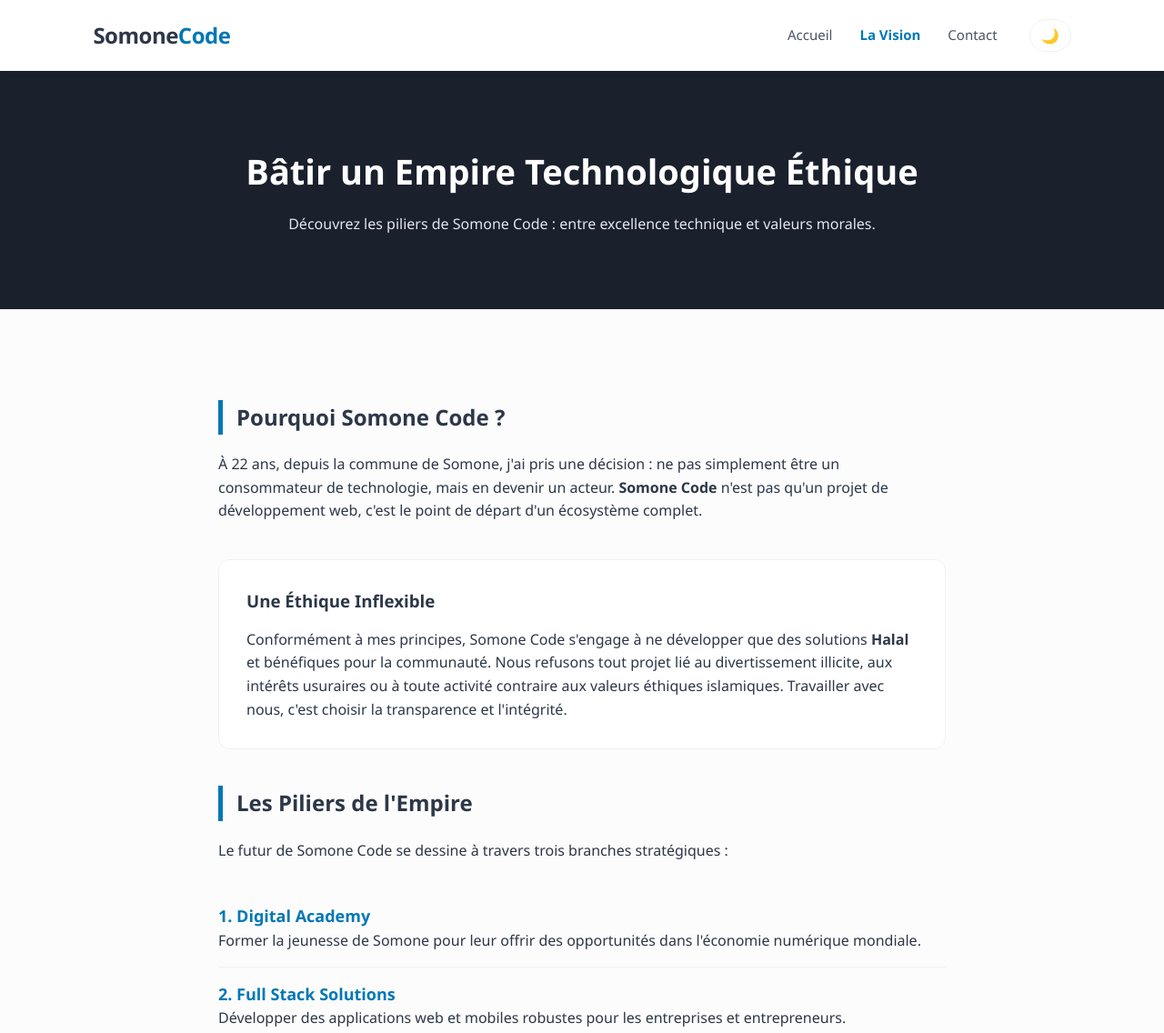
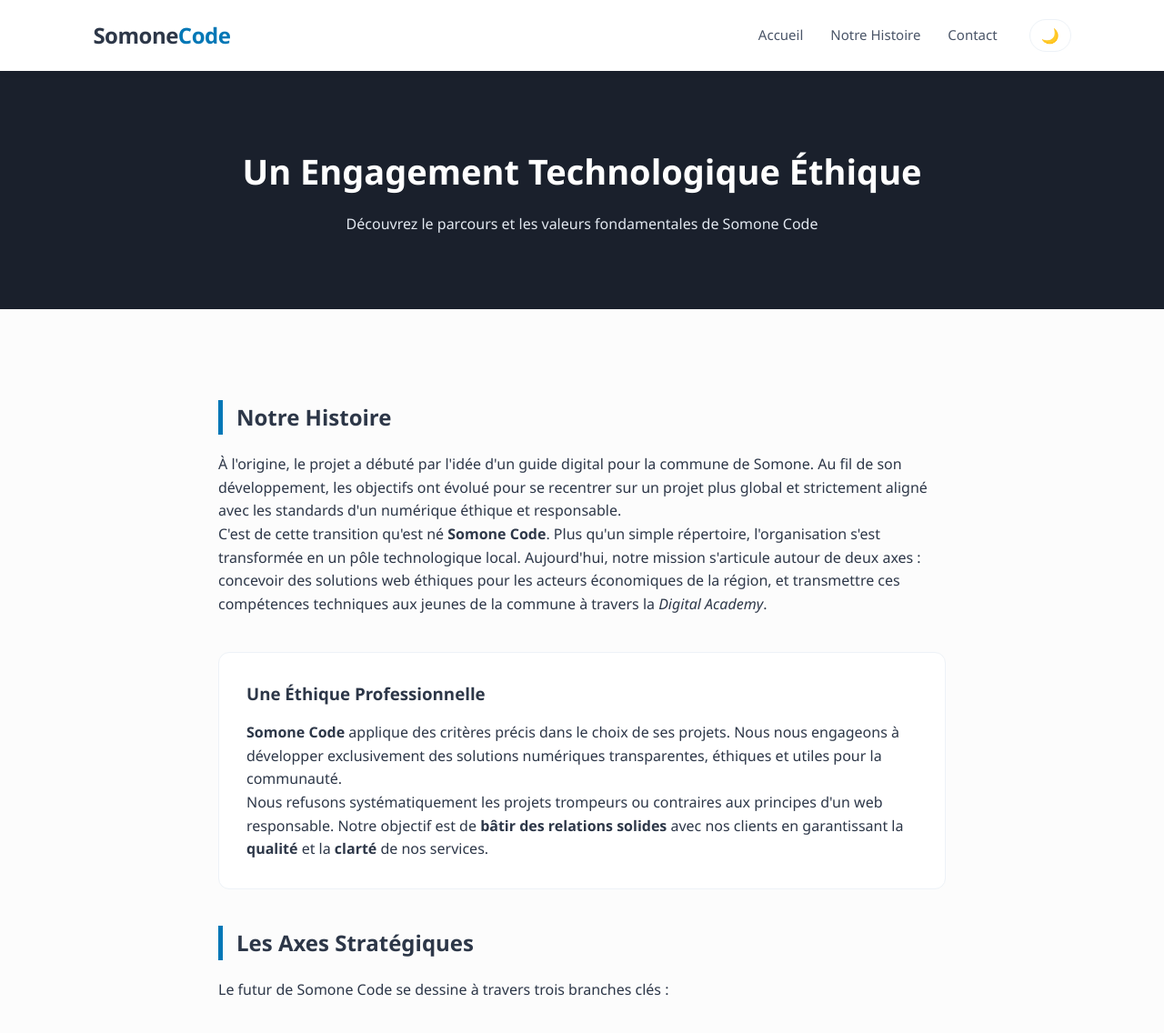
Before and after one commit to somonecode-dev/somonecode-dev.github.io, a plain HTML site: page vision.html in a window 1280 px wide. Shown: the top 1136 px of the page at 91% size. Drawn offline with Linux system fonts and the light colour scheme.

Commit message:
Mise à jour Générale

```diff
--- a/vision.html
+++ b/vision.html
@@ -3,7 +3,7 @@
 <head>
     <meta charset="UTF-8">
     <meta name="viewport" content="width=device-width, initial-scale=1.0">
-    <title>La Vision - Somone Code</title>
+    <title>Notre Histoire - Somone Code</title>
     <link rel="stylesheet" href="style.css">
 </head>
 <body>
@@ -13,7 +13,7 @@
             <nav>
                 <ul>
                  <li><a href="index.html">Accueil</a></li>
-                    <li><a href="vision.html" class="active">La Vision</a></li>
+                 <li><a href="vision.html">Notre Histoire</a></li>
                  <li><a href="index.html#contact">Contact</a></li>
                  </ul>
             </nav>
@@ -22,29 +22,32 @@
     </header>
 
     <section class="vision-hero">
-        <h1>Bâtir un Empire Technologique Éthique</h1>
-        <p>Découvrez les piliers de Somone Code : entre excellence technique et valeurs morales.</p>
+            <h1>Un Engagement Technologique Éthique</h1>
+            <p>Découvrez le parcours et les valeurs fondamentales de Somone Code</p>
     </section>
 
     <section class="vision-content">
         <div class="container-narrow">
-            <h2>Pourquoi Somone Code ?</h2>
+           <h2>Notre Histoire</h2>
            <p>
-                À 22 ans, depuis la commune de Somone, j'ai pris une décision : ne pas simplement être un consommateur de technologie, mais en devenir un acteur.
-                <strong>Somone Code</strong> n'est pas qu'un projet de développement web, c'est le point de départ d'un écosystème complet.
+            À l'origine, le projet a débuté par l'idée d'un guide digital pour la commune de Somone. Au fil de son développement, les objectifs ont évolué pour se recentrer sur un projet plus global et strictement aligné avec les standards d'un numérique éthique et responsable.
+            </p>
+           <p>
+            C'est de cette transition qu'est né <strong>Somone Code</strong>. Plus qu'un simple répertoire, l'organisation s'est transformée en un pôle technologique local. Aujourd'hui, notre mission s'articule autour de deux axes : concevoir des solutions web éthiques pour les acteurs économiques de la région, et transmettre ces compétences techniques aux jeunes de la commune à travers la <em>Digital Academy</em>.
            </p>
 
             <div class="philosophy-box">
-                <h3>Une Éthique Inflexible</h3>
+                <h3>Une Éthique Professionnelle</h3>
                  <p>
-                    Conformément à mes principes, Somone Code s'engage à ne développer que des solutions <strong>Halal</strong> et bénéfiques pour la communauté.
-                    Nous refusons tout projet lié au divertissement illicite, aux intérêts usuraires ou à toute activité contraire aux valeurs éthiques islamiques.
-                    Travailler avec nous, c'est choisir la transparence et l'intégrité.
+                 <strong>Somone Code</strong> applique des critères précis dans le choix de ses projets. Nous nous engageons à développer exclusivement des solutions numériques transparentes, éthiques et utiles pour la communauté.
+                 </p>
+                 <p>
+                 Nous refusons systématiquement les projets trompeurs ou contraires aux principes d'un web responsable. Notre objectif est de <strong>bâtir des relations solides</strong> avec nos clients en garantissant la <strong>qualité</strong> et la <strong>clarté</strong> de nos services.
                  </p>
             </div>
 
-            <h2>Les Piliers de l'Empire</h2>
-            <p>Le futur de Somone Code se dessine à travers trois branches stratégiques :</p>
+            <h2>Les Axes Stratégiques</h2>
+                 <p>Le futur de Somone Code se dessine à travers trois branches clés :</p>
 
             <div class="branches-list">
                 <div class="branch-item">
```
Also changed, not shown: index.html (+15 -11 lines). Lines whose indentation alone changed are shown as unchanged.
